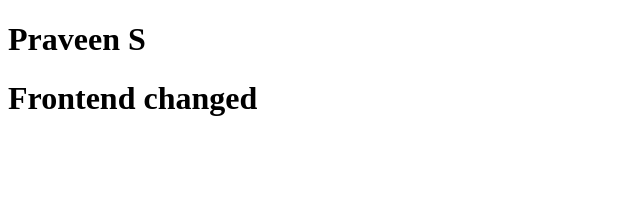
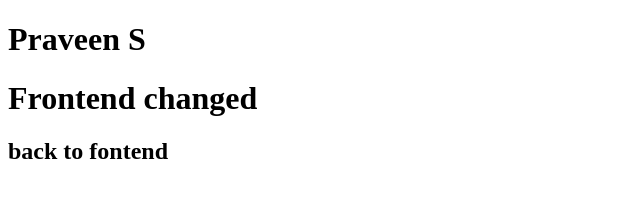
Before and after one commit to Praveenscode/samplerepo, a plain HTML site: page index.html in a window 1280 px wide. Shown: the whole page, without its empty margins (0-640 px from the left). Drawn offline with Linux system fonts and the light colour scheme.

Commit message:
feat : added some fontend code

```diff
--- a/index.html
+++ b/index.html
@@ -8,5 +8,6 @@
 <body>
   <h1>Praveen S</h1>
   <h1>Frontend changed</h1>
+  <h2>back to fontend</h2>
 </body>
 </html>
```
